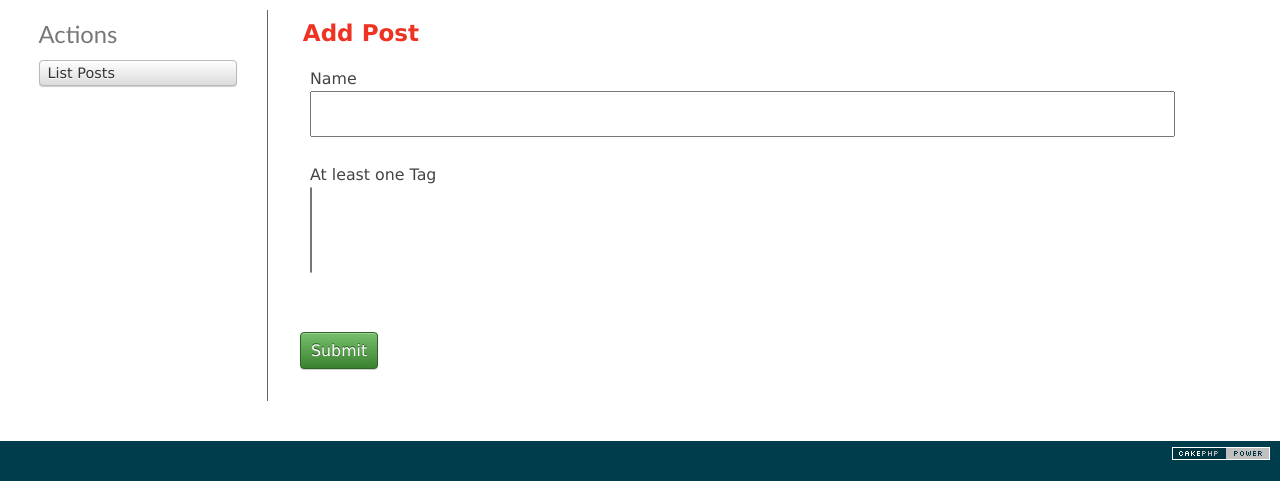
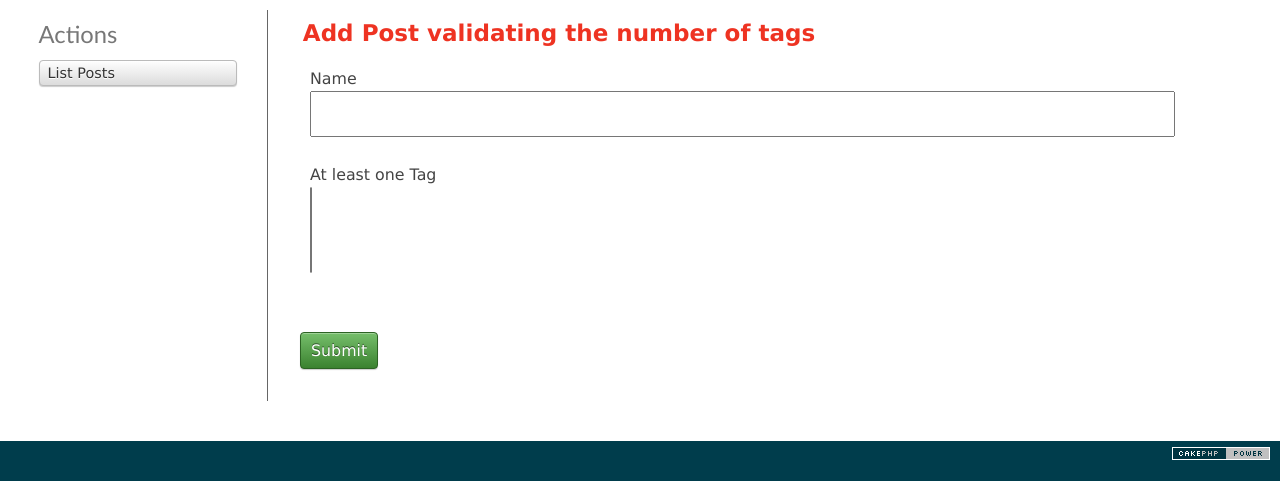
Before and after one commit to pleasedontbelong/cakephp2.2-habtm-example, a CakePHP app: the page made by app/View/Posts/add_with_validation.ctp in a window 1280 px wide. Shown: the part 47-528 px from the top of the page. Run offline with PHP 8.4 and a stand-in for CakePHP, Linux system fonts and the light colour scheme; the template is opened without the code that fills it, so the values that code supplies are empty; form fields are guessed from the names that the template uses; some libraries are stand-ins or nearby versions.

Commit message:
Add comments on Model
The comments where added on the model and label clarification on the forms

```diff
--- a/app/Model/Post.php
+++ b/app/Model/Post.php
@@ -49,9 +49,11 @@ class Post extends AppModel {
 		)
 	);
 
+/**
+ * Transforms the data array to save the HABTM relation
+ */
 	public function beforeSave($options){
 		foreach (array_keys($this->hasAndBelongsToMany) as $model){
-
 			if(isset($this->data[$this->name][$model])){
 				$this->data[$model][$model] = $this->data[$this->name][$model];
 				unset($this->data[$this->name][$model]);
--- a/app/View/Posts/add_with_validation.ctp
+++ b/app/View/Posts/add_with_validation.ctp
@@ -1,7 +1,7 @@
 <div class="posts form">
 <?php echo $this->Form->create('Post'); ?>
 	<fieldset>
-		<legend><?php echo __('Add Post'); ?></legend>
+		<legend><?php echo __('Add Post validating the number of tags'); ?></legend>
 	<?php
 		echo $this->Form->input('name');
 		echo $this->Form->input('Post.Tag',array('label'=>'At least one Tag', 'type'=>'select', 'multiple'=>true));
```
